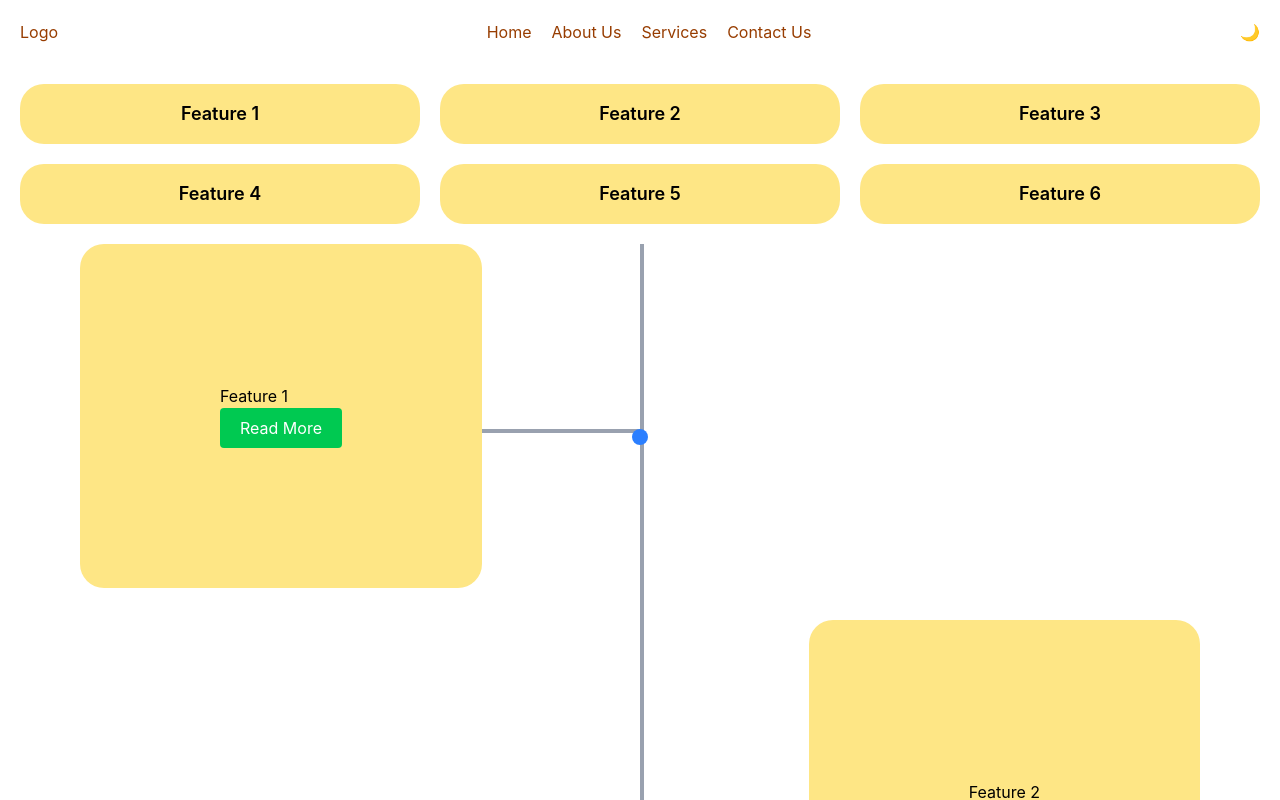
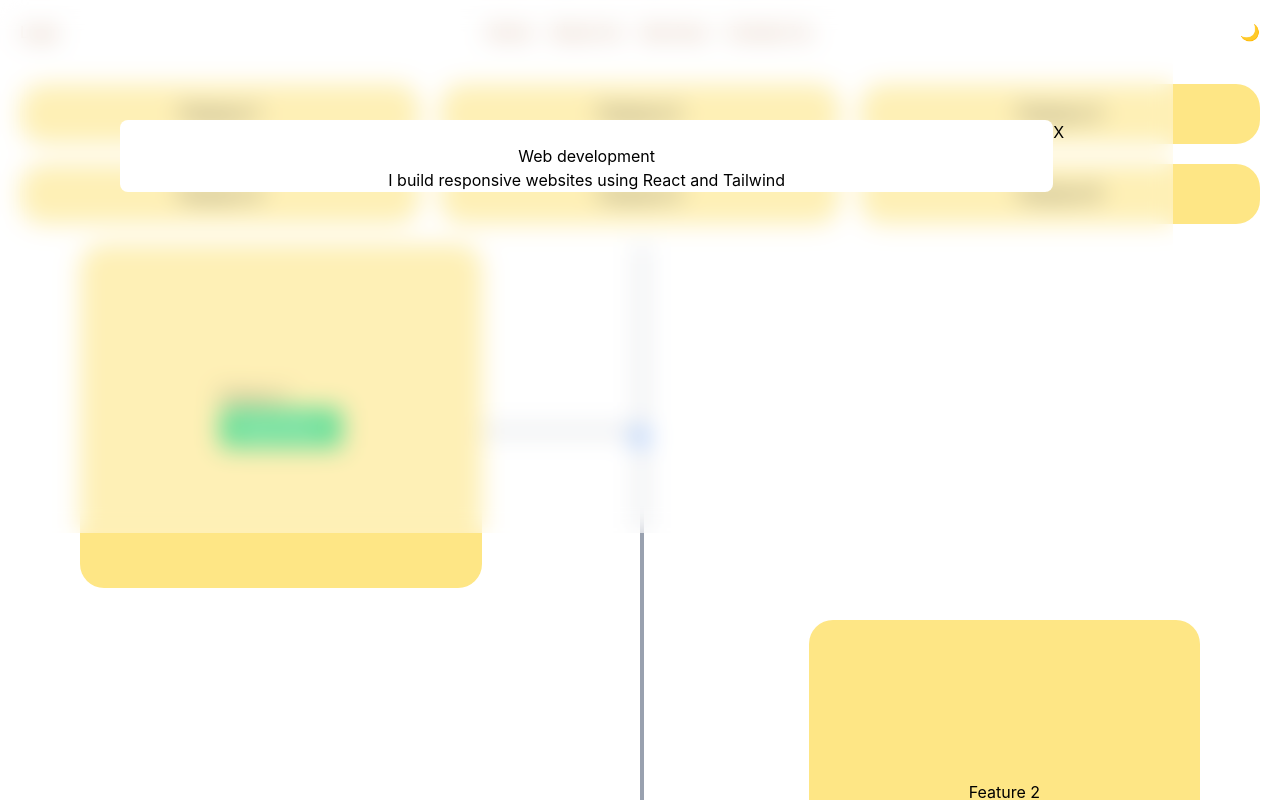
Before and after one commit to Linkon-Tuhoto/react-basics, a React app: page / in a window 1280 px wide. Both pictures are taken after a click on the button "☀️". Shown: the top 800 px of the page. Built offline with nearby package versions, Linux system fonts and the light colour scheme; the HTML template or start-up script is replaced by a standard one.

Commit message:
propagation

```diff
--- a/src/components/Header.jsx
+++ b/src/components/Header.jsx
@@ -6,6 +6,7 @@ function Header(){
     const [show, Setshow] = useState(false);
     const [popup, setPopup] = useState(false);
     return(
+        <div onClick={() => setPopup(!popup)}>
         <div className="theme">
             {/*Navbar*/}
         <div className="flex justify-between items-center text-amber-800 dark:bg-amber-800 dark:text-white p-5">
@@ -52,13 +53,15 @@ function Header(){
                     </div>
                 <div className="bg-blue-500 circle absolute top-1/12 right-1/2 w-4 h-4 rounded-full transform translate-x-1/2"></div>
                 {popup && (
-                    <div className="fixed h-8/12 w-11/12 inset-0 bg-white/40 backdrop-blur-md p-30 z-1000 space-y-50 text-center mt-0">
+                    <div onClick={() => setPopup(!popup)} className="fixed h-8/12 w-11/12 inset-0 bg-white/40 backdrop-blur-md p-30 z-1000 space-y-50 text-center mt-0">
+                        <div onClick={(e) => e.stopPropagation() } className="bg-white rounded-lg">
                         <div className="ml-[130%] sm:ml-[100%]">
                         <button onClick={() => setPopup(!popup)} className="cursor-pointer">X</button>
                         </div>
                         <div>
                         <h2>Web development</h2>
                         <p>I build responsive websites using React and Tailwind</p>
+                        </div>
                         </div>
                     </div>
                 )}
@@ -87,6 +90,7 @@ function Header(){
 
         {/*About Me*/}
         </div>
+        </div>
     );
 }
 
```
